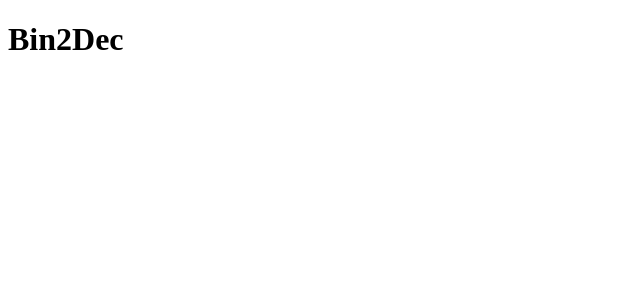
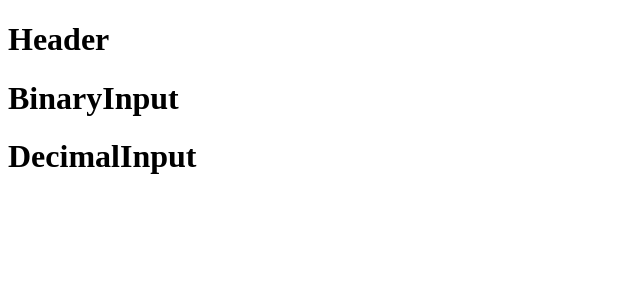
Before and after one commit to antonvinicius/bin2dec, a React (Create React App) app: page / in a window 1280 px wide. Shown: the top 300 px of the page, without its empty margins (0-640 px from the left). Built offline with nearby package versions, Linux system fonts and the light colour scheme.

Commit message:
Creating components

```diff
--- a/src/App.js
+++ /dev/null
@@ -1,9 +0,0 @@
-import React from "react"
-
-function App() {
-  return(
-    <h1>Bin2Dec</h1>
-  )
-}
-
-export default App
--- /dev/null
+++ b/src/Components/App.js
@@ -0,0 +1,17 @@
+import React from "react"
+
+import Header from "./Header"
+import BinaryInput from "./BinaryInput"
+import DecimalInput from "./DecimalInput"
+
+function App() {
+  return (
+    <div>
+      <Header />
+      <BinaryInput />
+      <DecimalInput />
+    </div>
+  )
+}
+
+export default App
--- /dev/null
+++ b/src/Components/BinaryInput.js
@@ -0,0 +1,9 @@
+import React from "react"
+
+function BinaryInput() {
+    return (
+        <h1>BinaryInput</h1>
+    )
+}
+
+export default BinaryInput
--- /dev/null
+++ b/src/Components/DecimalInput.js
@@ -0,0 +1,9 @@
+import React from "react"
+
+function DecimalInput() {
+    return (
+        <h1>DecimalInput</h1>
+    )
+}
+
+export default DecimalInput
--- /dev/null
+++ b/src/Components/Header.js
@@ -0,0 +1,9 @@
+import React from "react"
+
+function Header() {
+    return (
+        <h1>Header</h1>
+    )
+}
+
+export default Header
--- a/src/index.js
+++ b/src/index.js
@@ -1,6 +1,6 @@
 import React from 'react';
 import ReactDOM from 'react-dom';
-import App from './App';
+import App from './Components/App';
 
 ReactDOM.render(
   <App />,
```
Also changed, not shown: src/App.css (deleted, +0 -38 lines).
